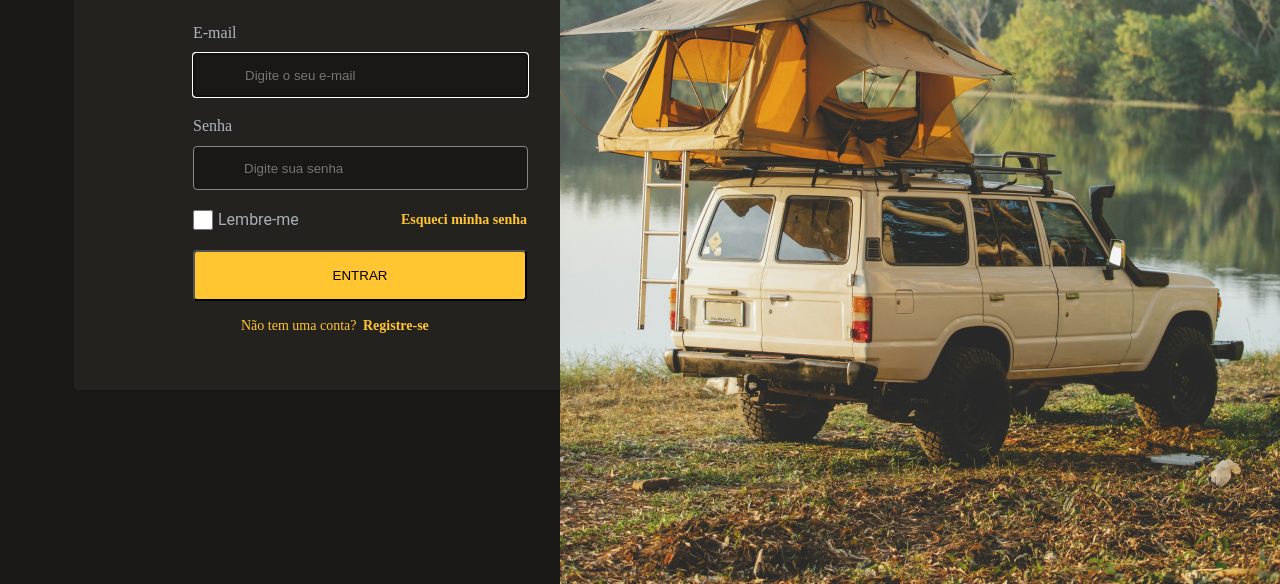
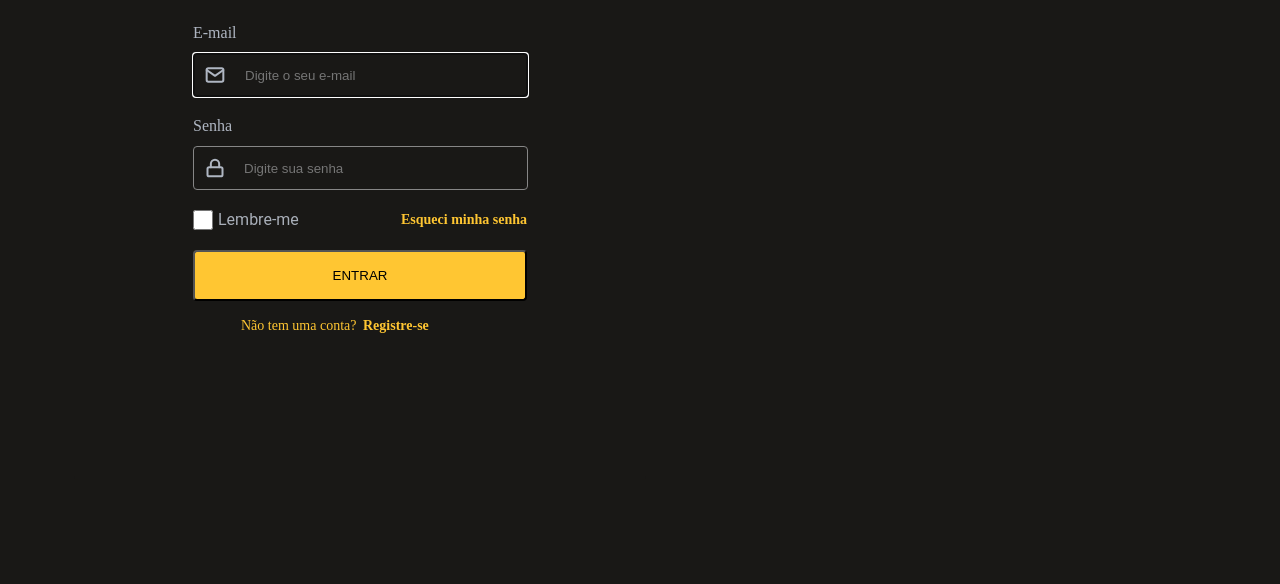
Before and after one commit to alissonmds00/Login-Form, a plain HTML site: page index.html in a window 1280 px wide. Shown: the part 316-900 px from the top of the page. After the commit the page ends 800 px from the top, so only its background shows below. Drawn offline with Linux system fonts and the light colour scheme.

Commit message:
feat: acréscimos finais

```diff
--- a/index.html
+++ b/index.html
@@ -19,8 +19,10 @@
                 <form action=""> <!-- Aqui seria "get" -->
                     <label for="email" id="email">E-mail</label><br>
                     <input type="email" name="email" id="email" placeholder="Digite o seu e-mail" autofocus>
+                    <div id="imgemail"><img src="assets/mail.svg" alt="" class="simbol"></div>
                     <label class="senha" id="lsenha" for="senha">Senha</label>
                     <input type="password" name="senha" id="senha" placeholder="Digite sua senha">
+                    <div id="imgsenha"><img src="assets/lock.svg" alt="" class="simbol"></div>
                     <input type="checkbox" name="lembreme" id="checkbox">
                     <label for="checkbox" id="lembreme">Lembre-me</label>
                     <a href="" id="esqueci">Esqueci minha senha</a>
--- a/style.css
+++ b/style.css
@@ -206,14 +206,40 @@ span a {
     top: 239px;
 }
 
-@media only screen and (min-width: 400px) and (max-width: 1250px) {
+.simbol {
+    width: 20px;
+    height: 20px;
+}
+
+#imgemail {
+    position: absolute;
+    top: 187px;
+    left: 131px;
+}
+
+#imgsenha {
+    position: absolute;
+    top: 280px;
+    left: 131px;
+}
+
+@media only screen and (min-width: 400px) and (max-width: 1300px) {
     #imgbg {
-        width: 0px;
-        height: 0px;
+        display: none;
+        visibility: hidden;
     }
     body {
         width: 100vw;
         height: 100vh;
-        background-color: var(--form-background);
+        display: flex;
+        background: var(--background);
+        justify-content: center;
+        align-content: center;
+        margin: auto;
+
+    }
+    #form {
+        padding-bottom: 90px;
+        background-color: var(--background);
     }
 }
```
